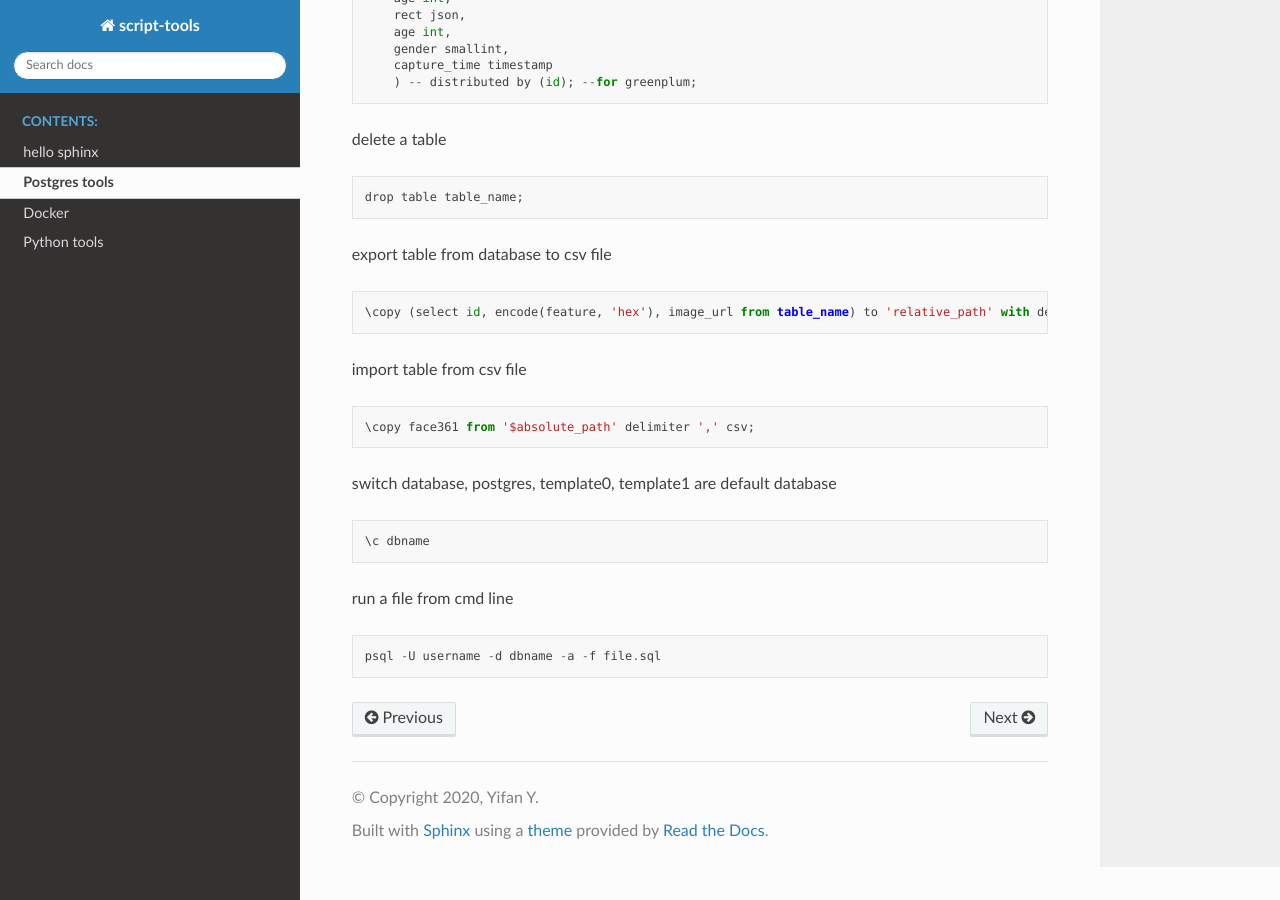
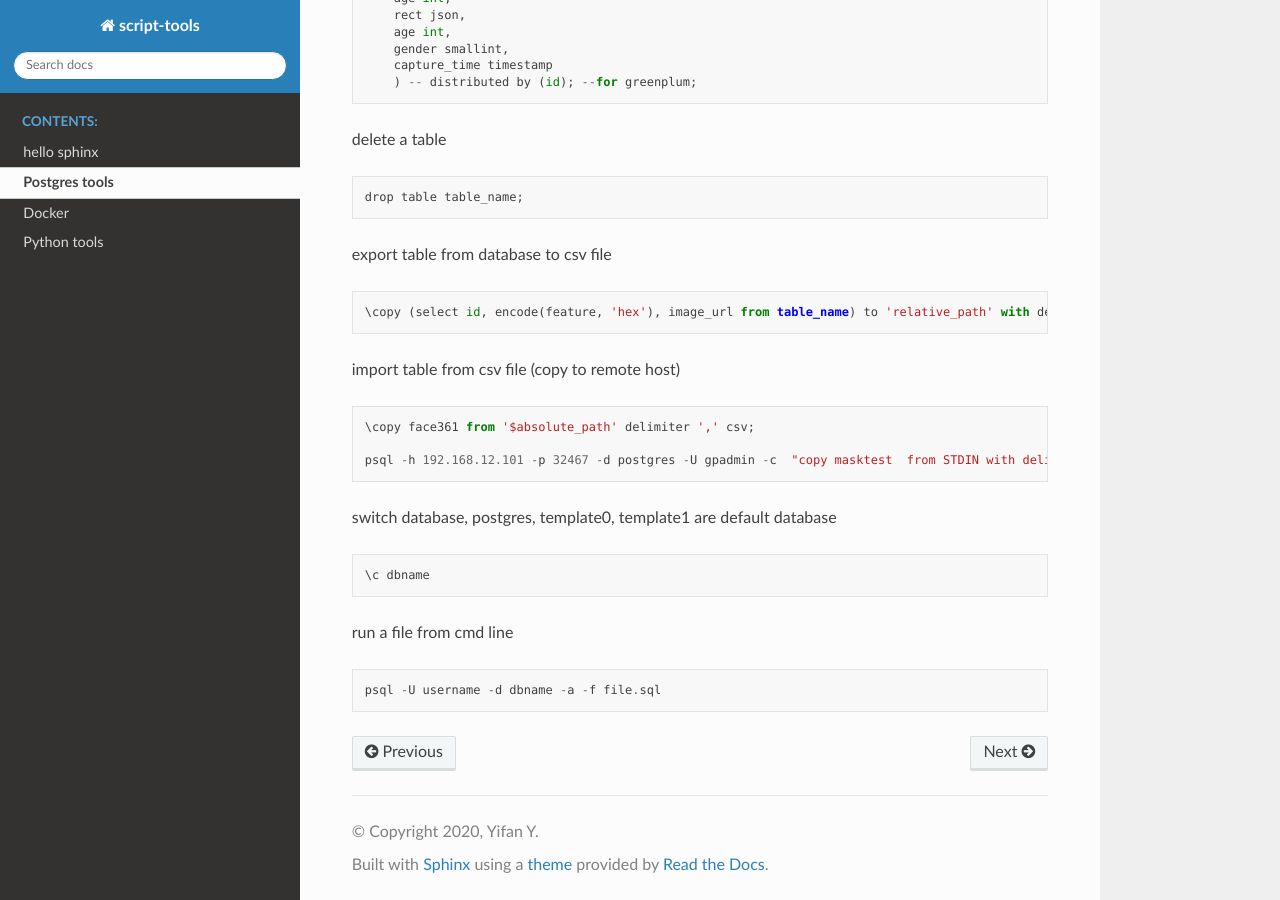
Before and after one commit to 1fanyang/tool-notes, a Sphinx documentation site: the page built from source/postgres/postgres.md, in a window 1280 px wide and 900 px high, scrolled down 561 px. Built offline with Sphinx 7.4.7 and the Read the Docs theme 2.0.0, drawn with Linux system fonts in a browser that asks for light colours.

Commit message:
pgupdate

````diff
--- a/source/postgres/postgres.md
+++ b/source/postgres/postgres.md
@@ -37,9 +37,11 @@ export table from database to csv file
 \copy (select id, encode(feature, 'hex'), image_url from table_name) to 'relative_path' with delimiter ',' csv header;
 ```
 
-import table from csv file
+import table from csv file (copy to remote host)
 ```
 \copy face361 from '$absolute_path' delimiter ',' csv;
+
+psql -h 192.168.12.101 -p 32467 -d postgres -U gpadmin -c  "copy masktest  from STDIN with delimiter as ',' csv;" < /home/yifan/temp/mask_retail/mask.csv
 ```
 
 switch database, postgres, template0, template1 are default database
````
